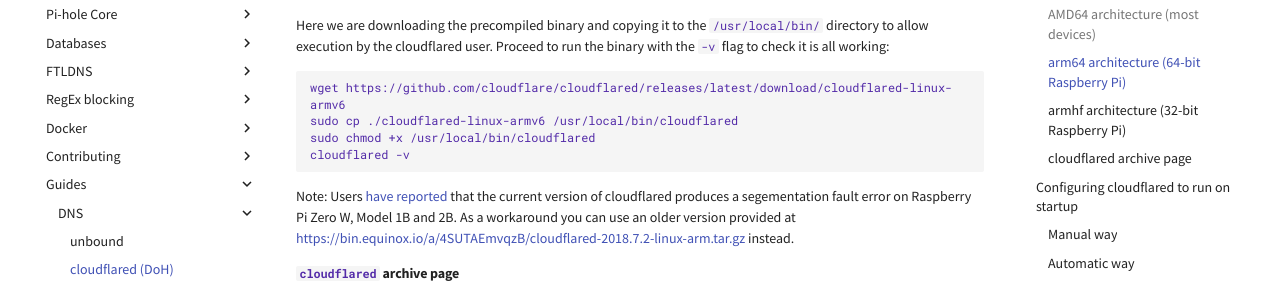
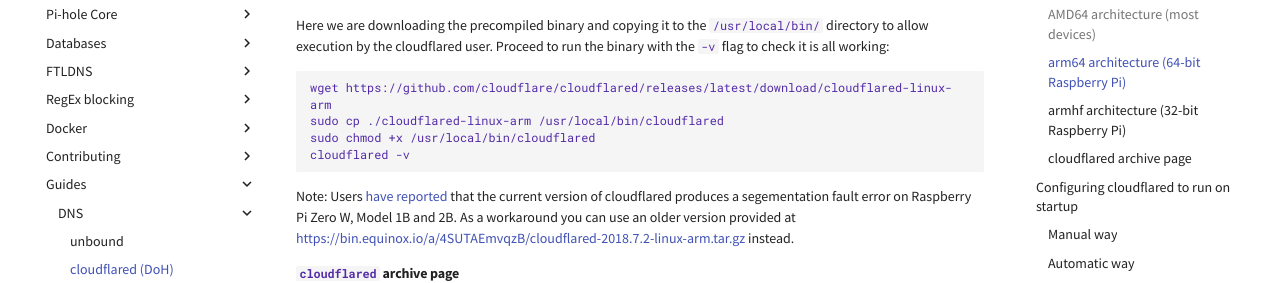
Before and after one commit to pi-hole/docs, an MkDocs documentation site: the page built from docs/guides/dns/cloudflared.md, in a window 1280 px wide and 900 px high, scrolled down 1117 px. Shown: the part 180-463 px from the top of the window. Built offline with MkDocs 1.6.1 and Material for MkDocs 9.7.7, drawn with Linux system fonts in a browser that asks for light colours; comment, search, counter and statistics services are not loaded; some of the changed text lies outside the part shown.

Commit message:
Cloudflared: fix link to linux arm binary

````diff
--- a/docs/guides/dns/cloudflared.md
+++ b/docs/guides/dns/cloudflared.md
@@ -51,8 +51,8 @@
 Here we are downloading the precompiled binary and copying it to the `/usr/local/bin/` directory to allow execution by the cloudflared user. Proceed to run the binary with the `-v` flag to check it is all working:
 
 ```bash
-wget https://github.com/cloudflare/cloudflared/releases/latest/download/cloudflared-linux-armv6
-sudo cp ./cloudflared-linux-armv6 /usr/local/bin/cloudflared
+wget https://github.com/cloudflare/cloudflared/releases/latest/download/cloudflared-linux-arm
+sudo cp ./cloudflared-linux-arm /usr/local/bin/cloudflared
 sudo chmod +x /usr/local/bin/cloudflared
 cloudflared -v
 ```
@@ -211,9 +211,9 @@
 If you configured `cloudflared` manually (by writing a systemd unit yourself), to update the binary you'll simply redownload the binary from the same link, and repeat the install procedure.
 
 ```bash
-wget https://github.com/cloudflare/cloudflared/releases/latest/download/cloudflared-linux-armv6
+wget https://github.com/cloudflare/cloudflared/releases/latest/download/cloudflared-linux-arm
 sudo systemctl stop cloudflared
-sudo cp ./cloudflared-linux-armv6 /usr/local/bin/cloudflared
+sudo cp ./cloudflared-linux-arm /usr/local/bin/cloudflared
 sudo chmod +x /usr/local/bin/cloudflared
 sudo systemctl start cloudflared
 cloudflared -v
````
